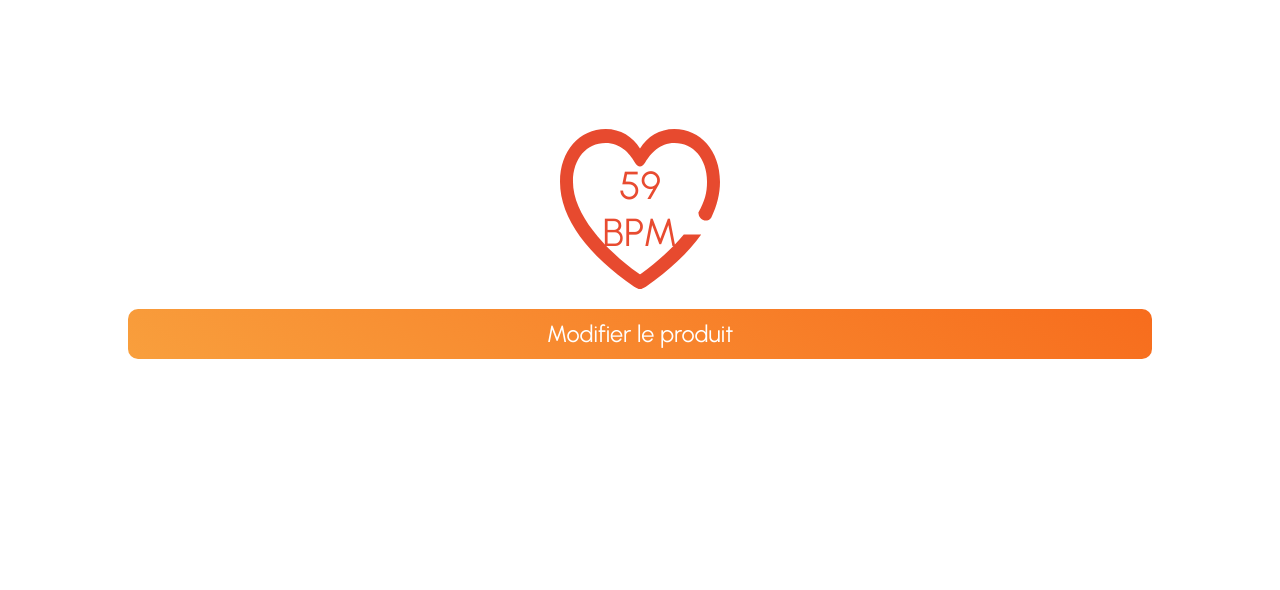
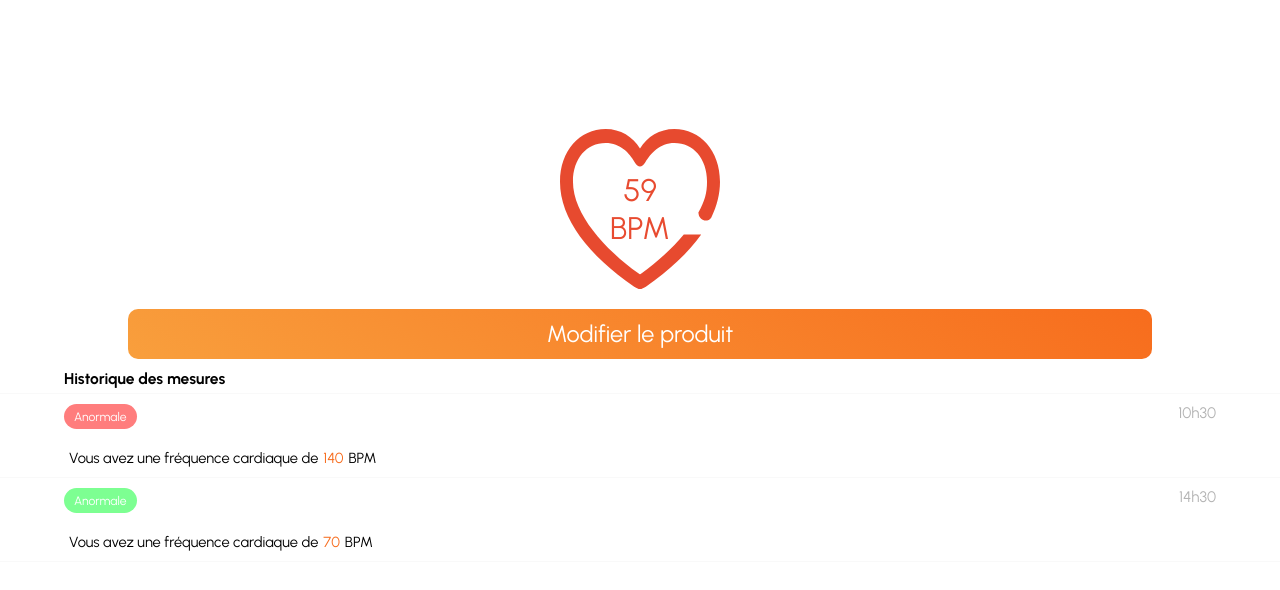
Before and after one commit to HipppB/safeHub, a PHP site: page /mesurePouls.html in a window 1280 px wide. Shown: the part 167-757 px from the top of the page. Run offline with PHP 8.4, Linux system fonts and the light colour scheme.

```diff
--- a/src/views/mesurePouls.html
+++ b/src/views/mesurePouls.html
@@ -28,5 +28,39 @@
                 </div>
             </div>
             <div class="containerButton"><bouton class="button"> Modifier le produit </bouton></div>
+            <div class="low-container">
+                <div class="low-title">
+                    Historique des mesures
+                </div>
+                <div class="small-stroke"></div>
+                <div class="anormale">
+                    <div class="anormale-top">
+                        <div class="anormale-signal">
+                            Anormale
+                        </div>
+                        <div class="anormale-horaire">
+                            10h30
+                        </div>
+                    </div>
+                    <div class="anormale-frequence">
+                        Vous avez une fréquence cardiaque de <div class="color-frequence"> 140 </div> BPM
+                    </div>
+                </div>
+                <div class="small-stroke"></div>
+                <div class="normal">
+                    <div class="normal-top">
+                        <div class="normal-signal">
+                            Anormale
+                        </div>
+                        <div class="normal-horaire">
+                            14h30
+                        </div>
+                    </div>
+                    <div class="normal-frequence">
+                        Vous avez une fréquence cardiaque de <div class="color-frequence"> 70 </div> BPM
+                    </div>
+                </div>
+                <div class="small-stroke"></div>
+            </div>
     </body>
 </html>
--- a/src/views/styles/mesureDuPouls.css
+++ b/src/views/styles/mesureDuPouls.css
@@ -28,7 +28,7 @@
     z-index: 1;
     color: #e84b30;
     font-weight: bold;
-    font-size: 1em;
+    font-size: 0.8em;
 }
 
 .containerButton {
@@ -38,3 +38,96 @@
     justify-content: center;
     margin-top: 20px;
 }
+
+.low-container {
+    display: flex;
+    flex-direction: column;
+    gap: 10px;
+}
+
+.low-title {
+    display: flex;
+    justify-content: left;
+    font-weight: bold;
+    font-size: 0.4em;
+    margin-left: 5%;
+    margin-top: 10px;
+    margin-bottom: -5px;
+}
+
+.anormale {
+    display: flex;
+    flex-direction: column;
+    gap: 20px;
+}
+
+.anormale-top {
+    display: flex;
+    justify-content: space-between;
+    margin-left: 5%;
+    margin-right: 5%;
+}
+
+.anormale-signal {
+    font-size: 0.2em;
+    background-color: #ff7d7d;
+    color: white;
+    border-radius: 23px;
+    padding: 5px 10px 5px 10px;
+}
+
+.anormale-horaire {
+    font-size: 0.25em;
+    color: #b4b4b4;
+}
+
+.anormale-frequence {
+    display: flex;
+    font-size: 0.3em;
+    text-indent: 5px;
+    margin-left: 5%;
+}
+
+.color-frequence {
+    color: #f76b1c;
+    font-size: 1em;
+}
+
+.small-stroke {
+    width: 100%;
+    height: 1px;
+    background-color: #f9f9f9;
+}
+
+.normal {
+    display: flex;
+    flex-direction: column;
+    gap: 20px;
+}
+
+.normal-top {
+    display: flex;
+    justify-content: space-between;
+    margin-left: 5%;
+    margin-right: 5%;
+}
+
+.normal-signal {
+    font-size: 0.2em;
+    background-color: #7dff92;
+    color: white;
+    border-radius: 23px;
+    padding: 5px 10px 5px 10px;
+}
+
+.normal-horaire {
+    font-size: 0.25em;
+    color: #b4b4b4;
+}
+
+.normal-frequence {
+    display: flex;
+    font-size: 0.3em;
+    text-indent: 5px;
+    margin-left: 5%;
+}
```
